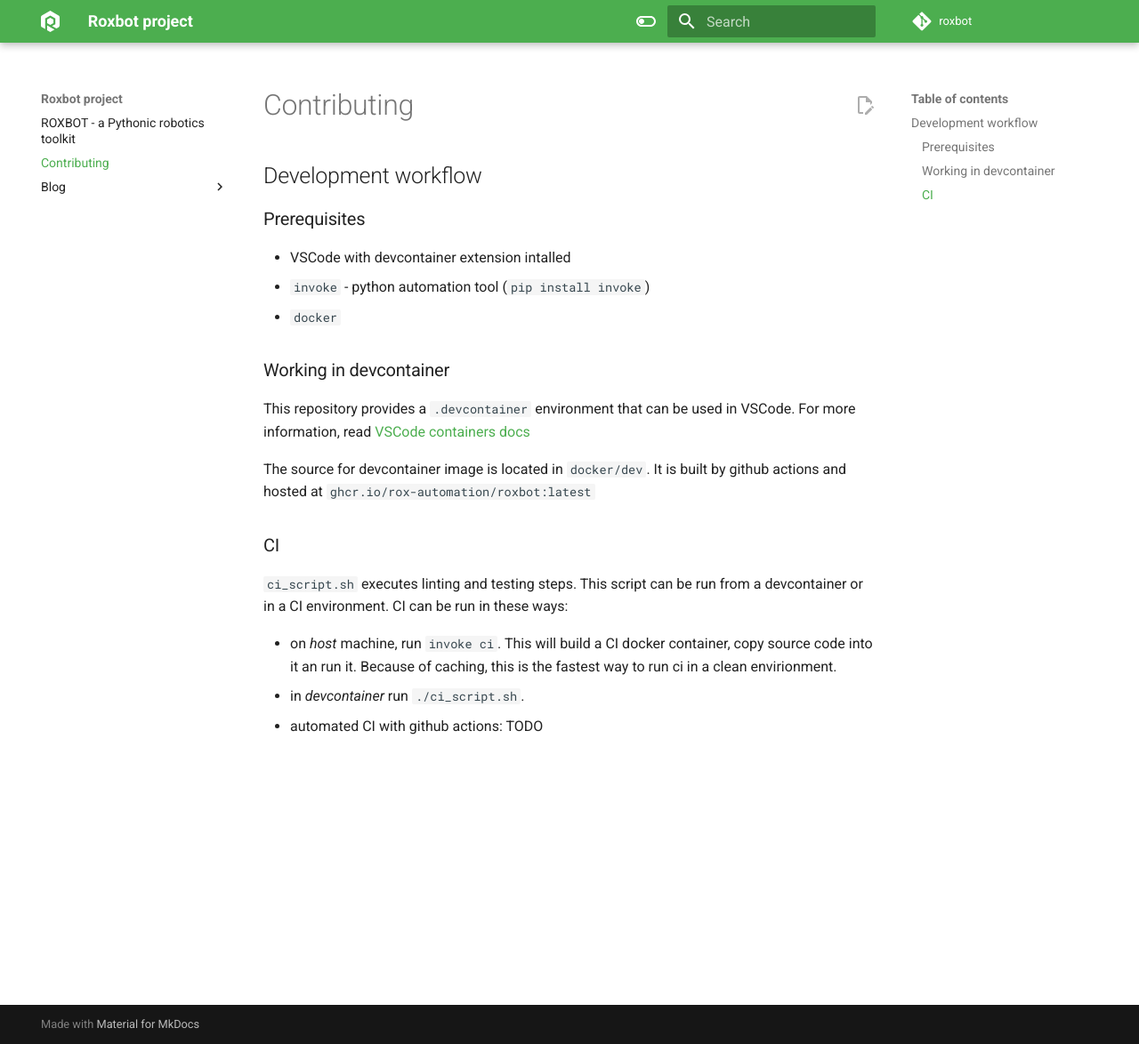
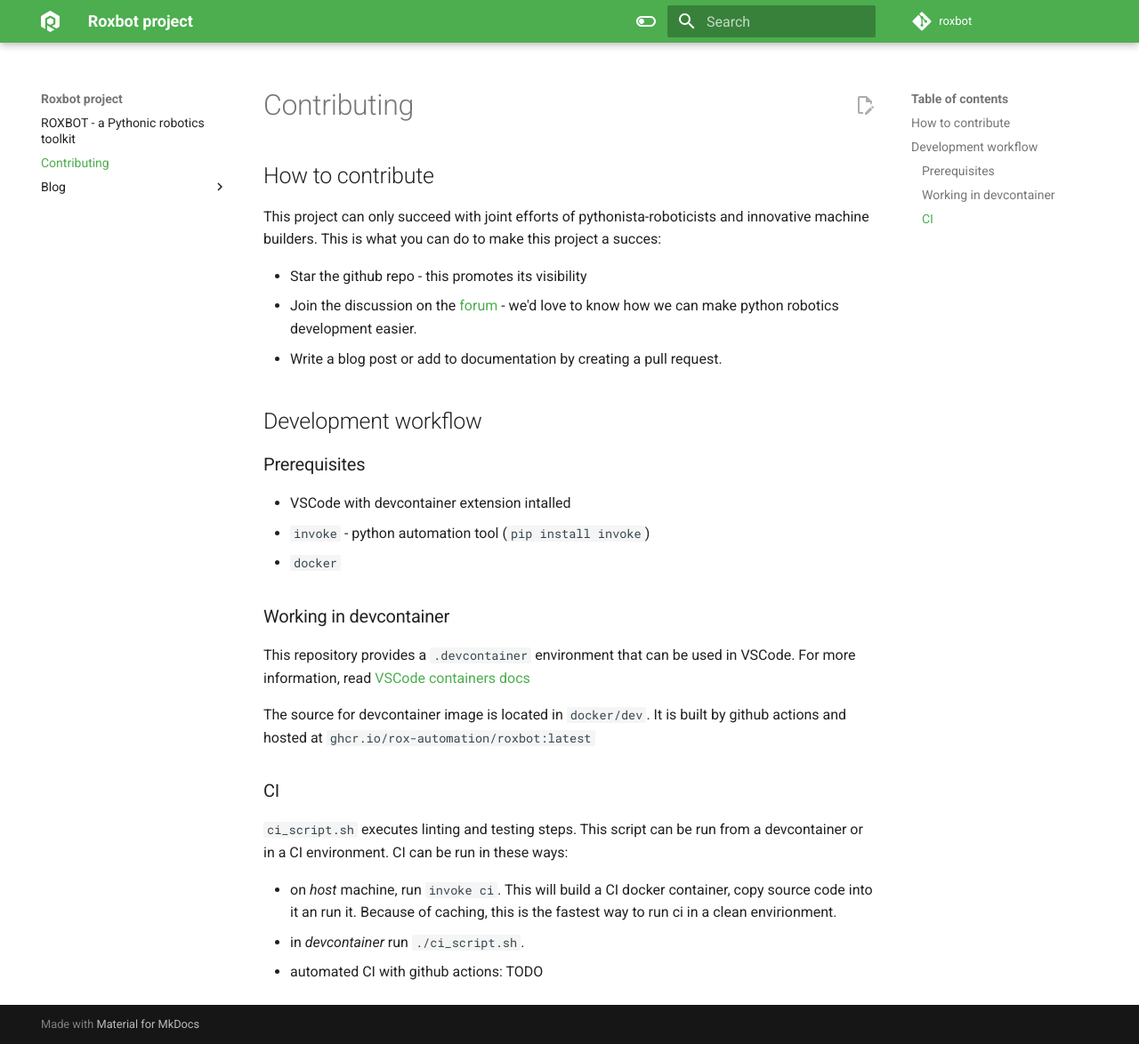
Before and after one commit to rox-automation/roxbot, an MkDocs documentation site: the page built from docs/contributing.md, in a window 1280 px wide and 1174 px high. Shown: the whole window at 89% size. Built offline with MkDocs 1.6.1 and Material for MkDocs 9.7.7, drawn with Linux system fonts in a browser that asks for light colours; comment, search, counter and statistics services are not loaded.

Commit message:
update contributing

```diff
--- a/docs/contributing.md
+++ b/docs/contributing.md
@@ -1,3 +1,12 @@
+## How to contribute
+
+This project can only succeed with joint efforts of pythonista-roboticists and innovative machine builders. This is what you can do to make this project a succes:
+
+* Star the github repo - this promotes its visibility
+* Join the discussion on the [forum](https://github.com/rox-automation/roxbot/discussions) - we'd love to know how we can make python robotics development easier.
+* Write a blog post or add to documentation by creating a pull request.
+
+
 ## Development workflow
 
 ### Prerequisites
```
